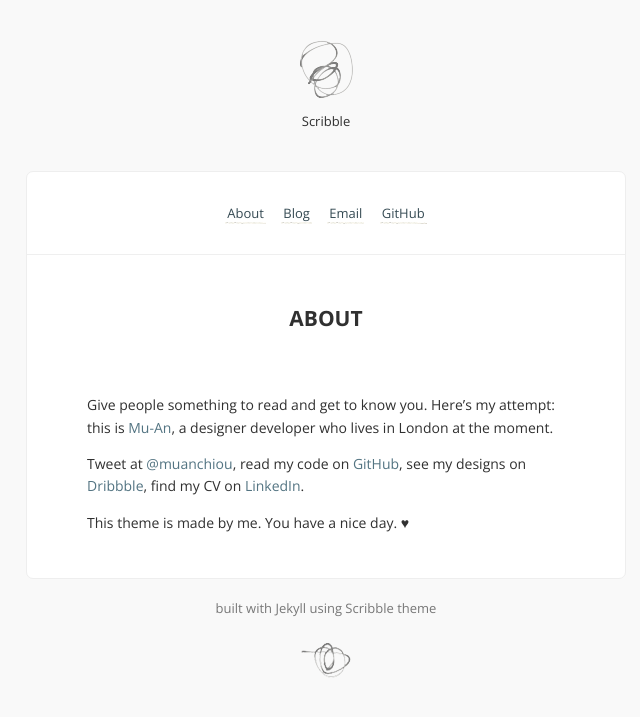
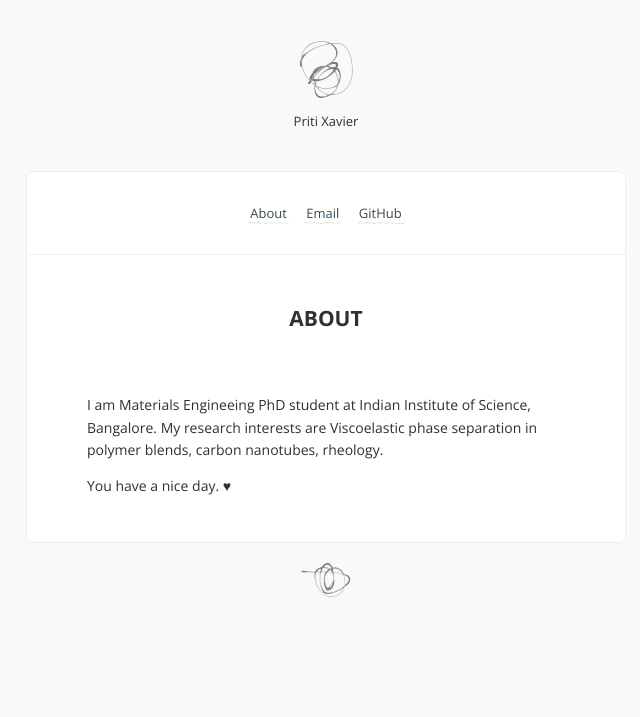
Before and after one commit to pritix/pritix.github.io-old, a Jekyll site: the page built from about.md, in a window 1280 px wide. Shown: the top 717 px of the page, without its empty margins (314-954 px from the left). Built offline with Jekyll 4.4.1, drawn with Linux system fonts in a browser that asks for light colours; Markdown is read by kramdown in place of the engine named in the settings; comment, search, counter and statistics services are not loaded.

Commit message:
customized the theme

```diff
--- a/_config.yml
+++ b/_config.yml
@@ -1,7 +1,7 @@
-title:            Scribble
+title:            Priti Xavier
 description:      A jekyll theme. Because I scribble.
-url:              # Site url.
-signoff:          # Your name.
+url:              # pritix.github.io
+signoff:          # Priti Xavier
 disqus_shortname: # disqus comment thread for post header options. ( leave blank if unwanted. )
 facebook_appid:   # appid for like button, remove from /_includes/share.html if unwanted.
 google_analytics: # set tracking, remove from /javascripts/basic.js if unwanted.
@@ -9,14 +9,11 @@ google_analytics: # set tracking, remove from /javascripts/basic.js if unwanted.
 links:
   - name:         About
     url:          /about
-  - name:         Blog
-    url:          http://muan.co
-    external:     true
   - name:         Email
-    url:          mailto:hello@muan.co
+    url:          mailto:priti.xavier@gmail.com
     external:     true
   - name:         GitHub
-    url:          http://github.com/muan
+    url:          http://github.com/pritix
     external:     true
 pygments:         true
 permalink:        pretty
--- a/_includes/footer.html
+++ b/_includes/footer.html
@@ -1,6 +1,3 @@
 <footer>
-  <a href="http://github.com/muan/scribble" class="muted">built with Jekyll using Scribble theme</a>
-  <br />
-  <br />
   <img src="/images/scribble2.png" alt="scribble" />
 </footer>
--- a/about.md
+++ b/about.md
@@ -3,8 +3,6 @@ layout: page
 title: About
 ---
 
-Give people something to read and get to know you. Here's my attempt: this is [Mu-An](http://muan.co), a designer developer who lives in London at the moment.
+I am Materials Engineeing PhD student at Indian Institute of Science, Bangalore. My research interests are Viscoelastic phase separation in polymer blends, carbon nanotubes, rheology.
 
-Tweet at [@muanchiou](http://twitter.com/muanchiou), read my code on [GitHub](http://github.com/muan), see my designs on [Dribbble](http://dribbble.com/muan), find my CV on [LinkedIn](http://uk.linkedin.com/in/muanchiou).
-
-This theme is made by me. You have a nice day. ♥
+You have a nice day. ♥
```
Also changed, not shown: _posts/2013-05-06-more-post.md (+1 -1 lines), _posts/2013-05-06-scribble-the-jekyll-theme.md (deleted, +0 -60 lines).
